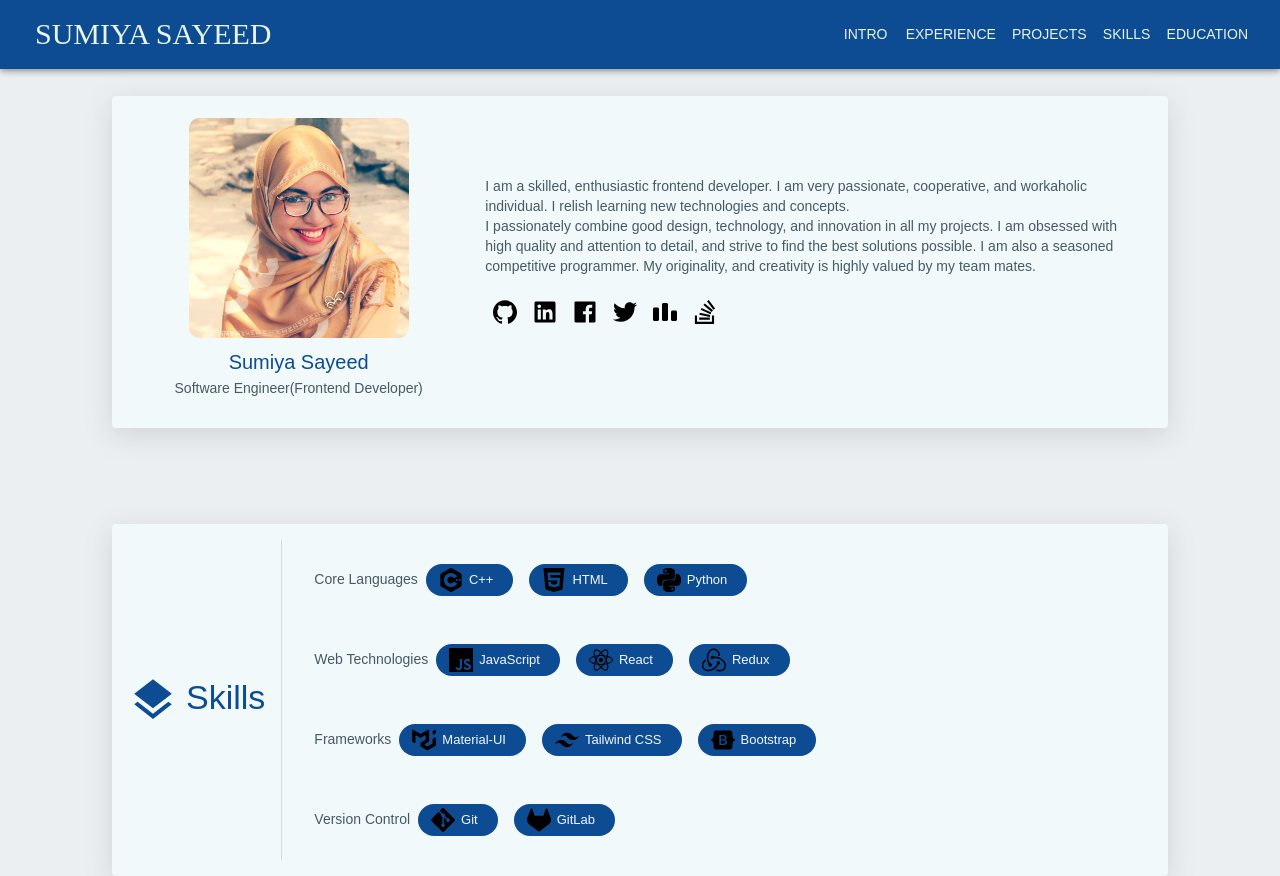
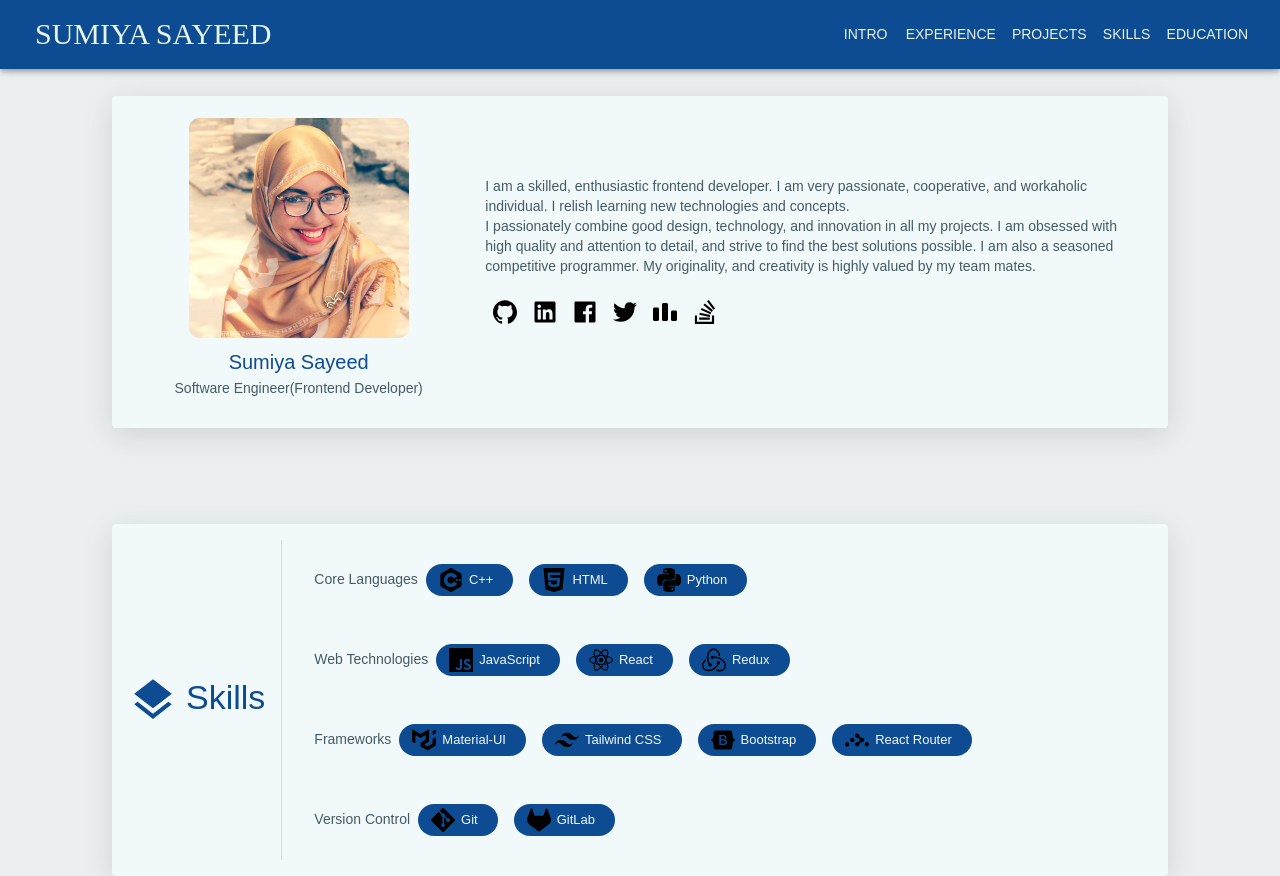
Before and after one commit to Sumiya-Sayeed/sumiya-portfolio, a React (Create React App) app: page / in a window 1280 px wide. Built offline with nearby package versions, Linux system fonts and the light colour scheme.

Commit message:
edit data

```diff
--- a/src/assets/Skills.js
+++ b/src/assets/Skills.js
@@ -65,7 +65,13 @@ export const skill = [
                 xmlns: 'http://www.w3.org/2000/svg',
                 viewbox: '0 0 24 24',
                 d: 'M11.77 11.24H9.956V8.202h2.152c1.17 0 1.834.522 1.834 1.466 0 1.008-.773 1.572-2.174 1.572zm.324 1.206H9.957v3.348h2.231c1.459 0 2.232-.585 2.232-1.685s-.795-1.663-2.326-1.663zM24 11.39v1.218c-1.128.108-1.817.944-2.226 2.268-.407 1.319-.463 2.937-.42 4.186.045 1.3-.968 2.5-2.337 2.5H4.985c-1.37 0-2.383-1.2-2.337-2.5.043-1.249-.013-2.867-.42-4.186-.41-1.324-1.1-2.16-2.228-2.268V11.39c1.128-.108 1.819-.944 2.227-2.268.408-1.319.464-2.937.42-4.186-.045-1.3.968-2.5 2.338-2.5h14.032c1.37 0 2.382 1.2 2.337 2.5-.043 1.249.013 2.867.42 4.186.409 1.324 1.098 2.16 2.226 2.268zm-7.927 2.817c0-1.354-.953-2.333-2.368-2.488v-.057c1.04-.169 1.856-1.135 1.856-2.213 0-1.537-1.213-2.538-3.062-2.538h-4.16v10.172h4.181c2.218 0 3.553-1.086 3.553-2.876z',
-            }
+            },
+            {
+                label: 'React Router',
+                xmlns: 'http://www.w3.org/2000/svg',
+                viewbox: '0 0 24 24',
+                d: 'M12.118 5.466a2.306 2.306 0 00-.623.08c-.278.067-.702.332-.953.583-.41.423-.49.609-.662 1.469-.08.423.41 1.43.847 1.734.45.317 1.085.502 2.065.608 1.429.16 1.84.636 1.84 2.197 0 1.377-.385 1.747-1.96 1.906-1.707.172-2.58.834-2.765 2.117-.106.781.41 1.76 1.125 2.091 1.627.768 3.15-.198 3.467-2.196.211-1.284.622-1.642 1.998-1.747 1.588-.133 2.409-.675 2.713-1.787.278-1.02-.304-2.157-1.297-2.554-.264-.106-.873-.238-1.35-.291-1.495-.16-1.879-.424-2.038-1.39-.225-1.337-.317-1.562-.794-2.09a2.174 2.174 0 00-1.613-.73zm-4.785 4.36a2.145 2.145 0 00-.497.048c-1.469.318-2.17 2.051-1.35 3.295 1.178 1.774 3.944.953 3.97-1.177.012-1.193-.98-2.143-2.123-2.166zM2.089 14.19a2.22 2.22 0 00-.427.052c-2.158.476-2.237 3.626-.106 4.182.53.145.582.145 1.111.013 1.191-.318 1.866-1.456 1.549-2.607-.278-1.02-1.144-1.664-2.127-1.64zm19.824.008c-.233.002-.477.058-.784.162-1.39.477-1.866 2.092-.98 3.336.557.794 1.96 1.058 2.82.516 1.416-.874 1.363-3.057-.093-3.746-.38-.186-.663-.271-.963-.268z'
+            },
         ]
     },
     {
```
